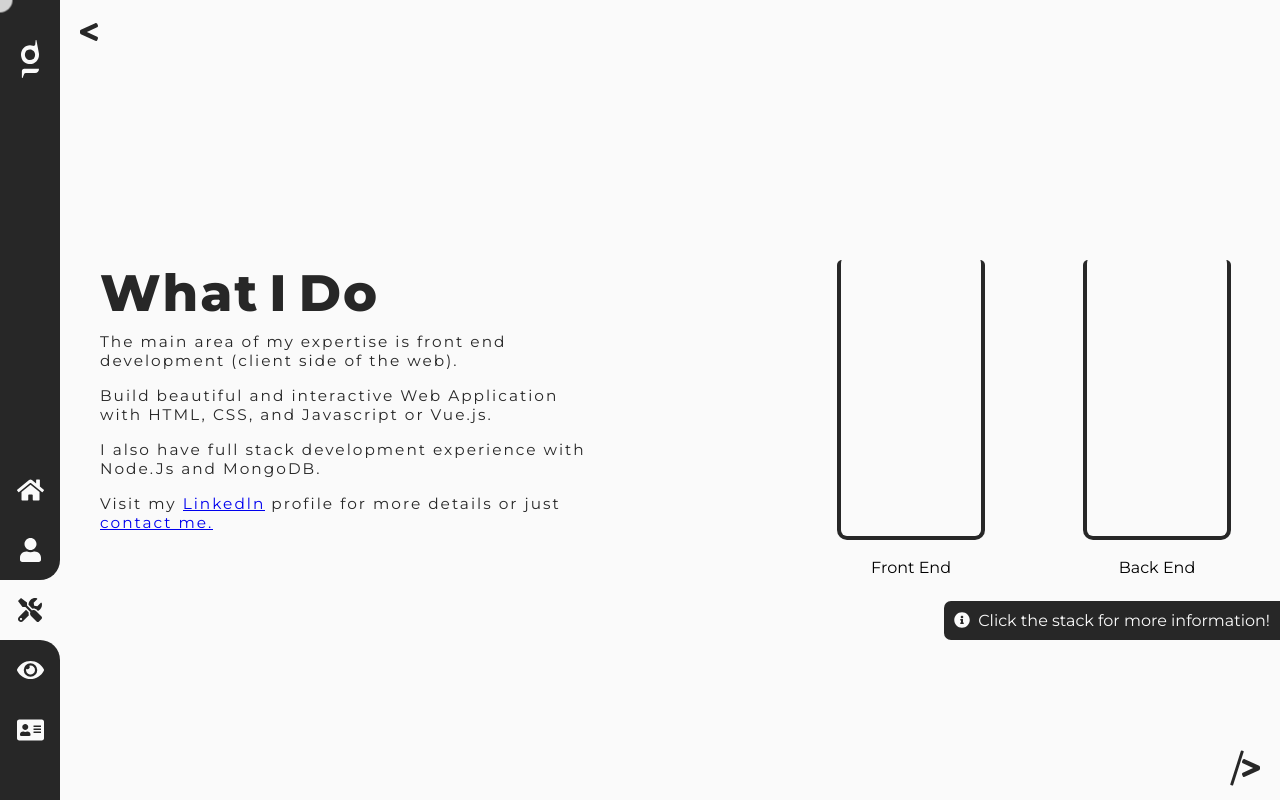
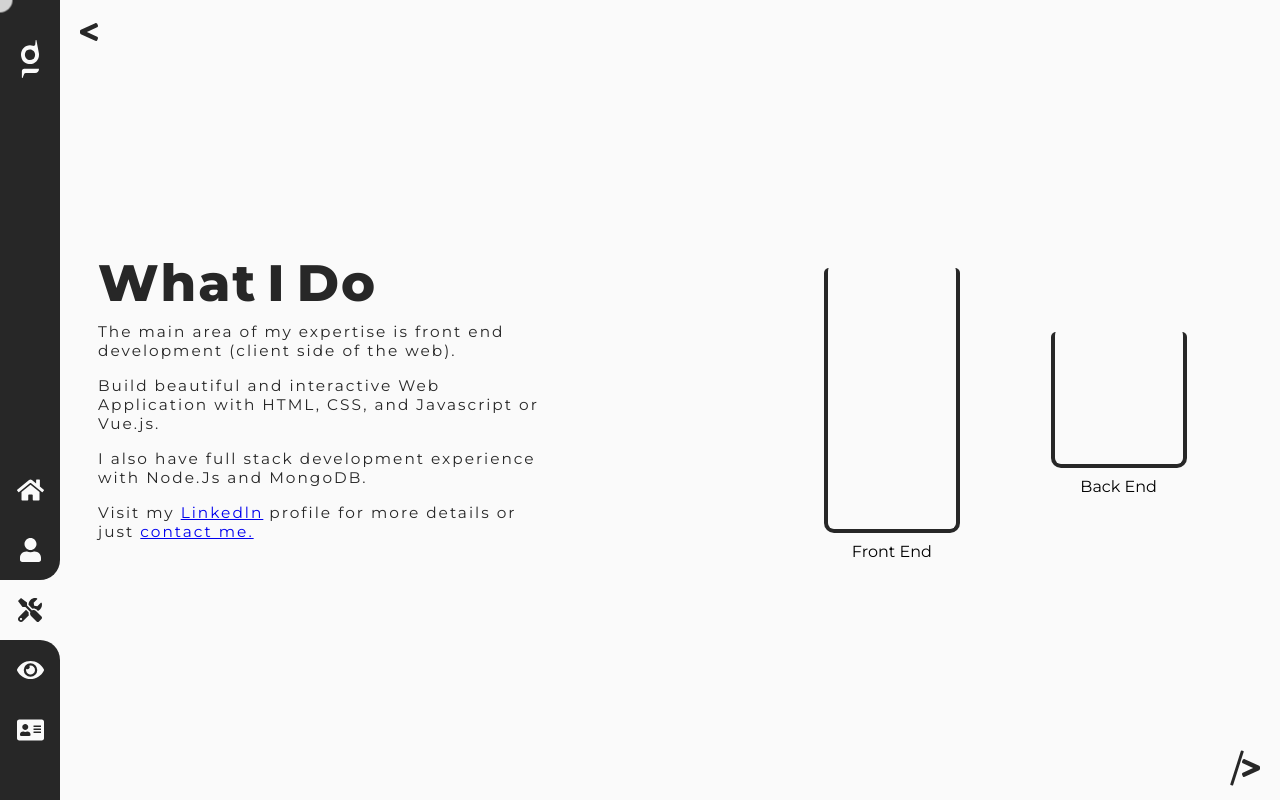
Before and after one commit to GunawanAhmad/Portfolio, a Vue app: page /skills in a window 1280 px wide. Built offline with nearby package versions, Linux system fonts and the light colour scheme.

Commit message:
fixing messy layout

```diff
--- a/public/styles/about.css
+++ b/public/styles/about.css
@@ -2,6 +2,11 @@
   background-color: var(--main-color);
   /* margin: 0 20px 0px 0px; */
   padding-left: 20px;
+  height: 100%;
+  width: 100%;
+  display: flex;
+  justify-content: center;
+  align-items: center;
 }
 
 .symbols {
@@ -39,7 +44,6 @@
   flex-direction: column;
   justify-content: center;
   margin-left: 40px;
-  height: 100vh;
   font-size: 2.2vw;
   color: var(--second-color);
   font-family: "Montserrat", sans-serif;
--- a/public/styles/app.css
+++ b/public/styles/app.css
@@ -17,6 +17,7 @@
 body {
   overflow: hidden;
 }
+
 .cursor {
   height: 25px;
   width: 25px;
@@ -113,8 +114,11 @@ nav .direct:hover .cursor {
   background-color: var(--main);
   /* margin: 0 0 0 0; */
   padding-left: 50px;
+  /* height: calc(100vh - 80px); */
   height: 100vh;
   position: relative;
+  /* overflow: hidden; */
+  overflow: auto;
 }
 
 #app {
@@ -295,15 +299,19 @@ nav .direct:hover .cursor {
     margin: 0px 0 0 0px;
     /* padding: 60px 0; */
     padding-left: 0;
+    height: calc(100vh - 80px);
   }
-  .top {
-    top: 60px;
-    left: 20px;
+  .symbols {
+    display: none;
   }
+
+  #app {
+    display: block;
+  }
+}
+
+@media only screen and (max-width: 700px) {
   .cursor {
     display: none;
   }
 }
-
-@media only screen and (max-width: 700px) {
-}
--- a/public/styles/contact.css
+++ b/public/styles/contact.css
@@ -6,13 +6,16 @@
   background-color: var(--main-color);
   /* margin: 0 20px 0px 0px; */
   padding-left: 20px;
-
+  height: 100%;
+  width: 100%;
 }
 
 .main {
   display: flex;
   align-items: center;
   justify-content: center;
+  height: 100%;
+  width: 100%;
 }
 
 .main.hide {
@@ -192,7 +195,6 @@ form button {
   }
 }
 
-
 @media only screen and (max-width: 1024px) {
   .text {
     width: 90%;
--- a/public/styles/home.css
+++ b/public/styles/home.css
@@ -3,6 +3,7 @@
   position: relative;
   padding-left: 20px;
   overflow-y: hidden;
+  height: 100%;
 }
 
 a {
@@ -13,10 +14,6 @@ a {
   transform: rotateZ(70deg);
   margin-right: -10px;
 }
-.symbol {
-  font-size: 24px;
-  color: var(--second-color);
-}
 
 .space {
   padding: 5px;
@@ -26,6 +23,7 @@ a {
   display: flex;
   justify-content: space-between;
   align-items: center;
+  height: 100%;
   /* max-height: 100vh; */
 }
 
@@ -84,7 +82,6 @@ h1 div {
   flex-direction: column;
   justify-content: center;
   margin-left: 40px;
-  height: 100vh;
   font-size: 2vw;
   color: var(--second-color);
   font-family: "Montserrat", sans-serif;
@@ -100,7 +97,12 @@ h1 div {
   margin: 0.5rem 0;
 }
 
+.btn {
+  width: 7em;
+}
+
 .contact-btn {
+  display: inline;
   outline: none;
   border: 3px solid var(--second-color);
   background: none;
@@ -160,10 +162,6 @@ span.hov {
 
 span.hov:hover {
   transform: rotateZ(-10deg) scale(1.2);
-}
-
-.btn {
-  max-width: 7em;
 }
 
 @keyframes slide {
@@ -246,6 +244,10 @@ span.hov:hover {
   .top {
     top: 60px;
   }
+
+  .btn {
+    width: 10rem;
+  }
 }
 
 @media only screen and (max-width: 780px) {
@@ -290,13 +292,14 @@ span.hov:hover {
   }
   .text {
     margin: 20px;
-    font-size: 1rem;
+    font-size: 1.2rem;
+    letter-spacing: normal;
   }
 }
 
 @media only screen and (max-width: 550px) {
   .text {
-    font-size: 1rem;
+    font-size: 1.2rem;
   }
   .logo-con {
     display: none;
@@ -311,6 +314,6 @@ span.hov:hover {
 
 @media only screen and (max-width: 400px) {
   .text {
-    font-size: 0.7rem;
+    font-size: 0.8rem;
   }
 }
--- a/public/styles/nav.css
+++ b/public/styles/nav.css
@@ -215,8 +215,7 @@ a.active {
     flex-direction: row;
     padding: 0 2rem;
     justify-content: center;
-    top: unset;
-    bottom: 0;
+    position: relative;
   }
   .direct {
     flex-direction: row;
--- a/public/styles/skills.css
+++ b/public/styles/skills.css
@@ -6,19 +6,16 @@
 }
 .skills {
   background-color: var(--main-color);
-  /* position: relative; */
-  /* padding-left: 12px; */
-  overflow-y: hidden;
   display: flex;
   justify-content: space-between;
+  min-height: 100%;
+  padding: 0 3rem;
 }
 
 .text {
   display: flex;
   flex-direction: column;
   justify-content: center;
-  margin-left: 50px;
-  height: 100vh;
   font-size: 2vw;
   color: var(--second-color);
   font-family: "Montserrat", sans-serif;
@@ -33,7 +30,7 @@
 .text p a {
   display: inline-flex;
   position: relative;
-  overflow: hidden;
+  /* overflow: hidden; */
   /* border: 1px solid red; */
 }
 
@@ -98,7 +95,7 @@ span.hov:hover {
 
 .illus .front__end,
 .illus .back__end {
-  height: 35%;
+  /* height: 35%; */
   min-width: 30%;
   border: 4px solid var(--second-color);
   border-top: none;
@@ -119,7 +116,7 @@ span.hov:hover {
   justify-content: space-between;
   padding: 0 5px;
   flex-wrap: wrap;
-  height: 15%;
+  height: 40px;
   width: 100%;
   cursor: pointer;
   background: var(--second-color);
@@ -174,7 +171,7 @@ span.hov:hover {
 .illus .front__end::after,
 .illus .back__end::after {
   position: absolute;
-  bottom: -15%;
+  bottom: -2rem;
   left: 50%;
   transform: translateX(-50%);
   width: 100%;
@@ -189,30 +186,6 @@ span.hov:hover {
 
 .illus .back__end::after {
   content: "Back End";
-}
-
-.warn {
-  background: var(--second-color);
-  padding: 10px;
-  color: var(--main-color);
-  position: absolute;
-  right: 0;
-  /* height: 2.5rem; */
-  display: flex;
-  /* align-items: center; */
-  bottom: 20%;
-
-  /* transform: translateX(100%); */
-
-  border-radius: 7px 0 0 7px;
-  transition: transform 500ms ease;
-}
-.warn span {
-  margin-right: 0.5rem;
-}
-.warn.hide {
-  transform: translateX(100%);
-  z-index: 999999;
 }
 
 .skills-info {
@@ -320,7 +293,7 @@ span.hov:hover {
 
 @media only screen and (max-width: 1200px) {
   .text {
-    width: 70%;
+    width: 100%;
     font-size: 1.2rem;
   }
   .text p {
@@ -335,25 +308,22 @@ span.hov:hover {
 
 @media only screen and (max-width: 1024px) {
   .text {
-    width: 80%;
-    height: auto;
-    margin-top: 150px;
-    margin-left: 40px;
+    width: 100%;
+    /* height: auto; */
   }
   .skills {
     flex-direction: column;
-    padding: 0;
+    padding: 2rem;
+    justify-content: center;
   }
   .illus {
     flex-direction: column;
     width: 90%;
     overflow: hidden;
-    margin-left: 40px;
     /* display: none; */
   }
   .illus .front__end,
   .illus .back__end {
-    height: 20%;
     width: 100%;
     flex-direction: row-reverse;
     margin: 2rem 0 0.2rem 0;
@@ -370,7 +340,7 @@ span.hov:hover {
   .illus .back__end > div {
     transform: translateY(0) translateX(1000%);
     animation-name: stackX;
-    margin: 0 3px 0 0;
+    margin: 0 5px 5px 0;
     width: 3rem;
     height: 2rem;
     display: flex;
@@ -395,7 +365,6 @@ span.hov:hover {
   }
 
   .skills-info {
-    margin-top: 50px;
     /* margin-top: 40px; */
     bottom: 0;
   }
@@ -406,16 +375,14 @@ span.hov:hover {
 
 @media only screen and (max-width: 700px) {
   .skills {
-    padding: 0;
     display: flex;
     justify-content: center;
-    align-items: center;
   }
   .text {
-    margin-left: 0px;
+    /* margin-left: 0px; */
     font-size: 1rem;
   }
   .skills-info .card {
-    width: 80%;
+    /* width: 80%; */
   }
 }
--- a/src/App.vue
+++ b/src/App.vue
@@ -2,7 +2,7 @@
   <div id="app">
     <div class="cursor" ref="cursor" v-if="isMixSupport"></div>
 
-    <!-- <div class="welcome" ref="welcome">
+    <div class="welcome" ref="welcome">
       <svg
         width="962"
         height="155"
@@ -47,10 +47,6 @@
           stroke-width="5"
         />
       </svg>
-    </div> -->
-
-    <div>
-      <navBar />
     </div>
 
     <div class="view">
@@ -64,11 +60,14 @@
         </div>
       </div>
 
-      <transition name="fade" mode="out-in">
+      <transition name="fade" mode="out-in" class="route">
         <keep-alive>
           <router-view />
         </keep-alive>
       </transition>
+    </div>
+    <div>
+      <navBar />
     </div>
 
     <div class="trans-back" ref="transition">
--- a/src/views/Home.vue
+++ b/src/views/Home.vue
@@ -1,6 +1,5 @@
 <template>
   <div class="home">
-    <div class="symbol">
     <div class="container">
       <div class="text">
         <h1>
@@ -90,7 +89,6 @@
       </div>
     </div>
   </div>
-  </div>
 </template>
 
 <script>
--- a/src/views/skills.vue
+++ b/src/views/skills.vue
@@ -181,12 +181,7 @@
         </div>
       </div>
     </div>
-    <div class="warn hide" ref="warn">
-      <span>
-        <i class="fas fa-info-circle"></i>
-      </span>
-      <p>Click the stack for more information!</p>
-    </div>
+
     <div class="skills-info" ref="skillInfo">
       <div class="card">
         <div class="logo">
@@ -213,15 +208,6 @@ export default {
       content: "",
     };
   },
-  mounted() {
-    let warn = this.$refs.warn;
-    setTimeout(() => {
-      warn.classList.toggle("hide");
-      setTimeout(() => {
-        warn.classList.toggle("hide");
-      }, 3000);
-    }, 3000);
-  },
 
   methods: {
     showInfo(title, icon, content) {
```
Lines whose indentation alone changed are shown as unchanged.
